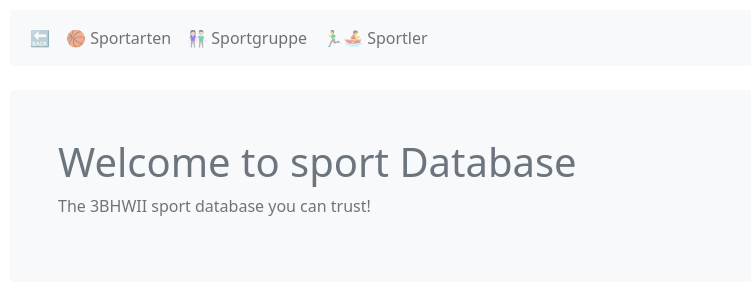
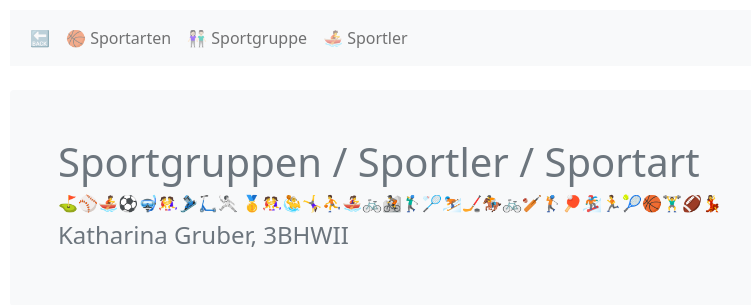
Before and after one commit to kxthii/Infi_Projekt, a Flask app: page / in a window 1280 px wide. Shown: the top 305 px of the page, without its empty margins (0-751 px from the left). Run offline with Flask 2, Linux system fonts and the light colour scheme; some libraries are stand-ins or nearby versions.

Commit message:
17.05.2022

```diff
--- a/templates/base.html
+++ b/templates/base.html
@@ -51,7 +51,7 @@
           </li>
 
           <li class="nav-item">
-            <a class="nav-link" href="/sportler"> 🏃‍♂️🚣 Sportler</a>
+            <a class="nav-link" href="/sportler"> 🚣 Sportler</a>
           </li>
 
 
--- a/templates/index.html
+++ b/templates/index.html
@@ -3,8 +3,9 @@
 {%block body%}
 
 <div class="mt-4 p-5 bg-light text-secondary rounded">
-  <h1>Welcome to sport Database</h1>
-  <p>The 3BHWII sport database you can trust!</p>
+  <h1>Sportgruppen / Sportler / Sportart</h1>
+  <h6>⛳️⚾🚣⚽🤿🤼‍♀️🎿🛴🤺 🥇🤼‍♀️🤽‍♂️🤸‍♀️⛹️🚣‍♀️🚲🚵🏌️‍♂️🏸⛷🏒🏇🚲🏏🏌🏓🏂🏃🎾🏀🏋️‍♂️🏈💃</h6>
+  <h4>Katharina Gruber, 3BHWII</h4>
 </div>
 
 {%endblock%}
--- a/templates/sportgruppe/sportgruppe.html
+++ b/templates/sportgruppe/sportgruppe.html
@@ -27,7 +27,6 @@
       <th scope="col">Maskotchen</th>
 
 
-
     </tr>
   </thead>
   <tbody>
@@ -38,7 +37,6 @@
       <td>{{sportgruppe.Gruppenname}}</td>
       <td>{{sportgruppe.Gruendungsdatum}}</td>
       <td>{{sportgruppe.Maskotchen}}</td>
-
 
 
       <td>
--- a/templates/sportgruppe/sportgruppe_edit.html
+++ b/templates/sportgruppe/sportgruppe_edit.html
@@ -30,8 +30,6 @@
     </div>
 
 
-
-
     <button type="submit" class="btn btn-primary">EDIT</button>
 </form>
 
--- a/templates/sportler/sportler.html
+++ b/templates/sportler/sportler.html
@@ -26,6 +26,7 @@
       <th scope="col">Vorname</th>
       <th scope="col">Nachname</th>
       <th scope="col">Größe</th>
+
     </tr>
   </thead>
   <tbody>
@@ -37,6 +38,7 @@
       <td>{{sportler.Vorname}}</td>
       <td>{{sportler.Nachname}}</td>
       <td>{{sportler.Größe}}</td>
+
       <td>
         <a class="btn btn-outline-secondary" href="/sportler/edit?Sportler_ID={{sportler.Sportler_ID}}">✏️</a>
 
```
